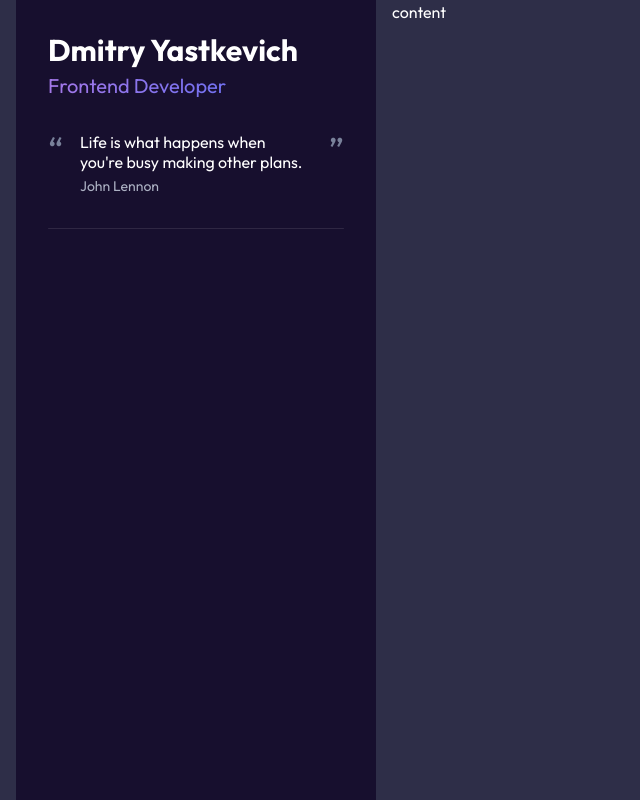
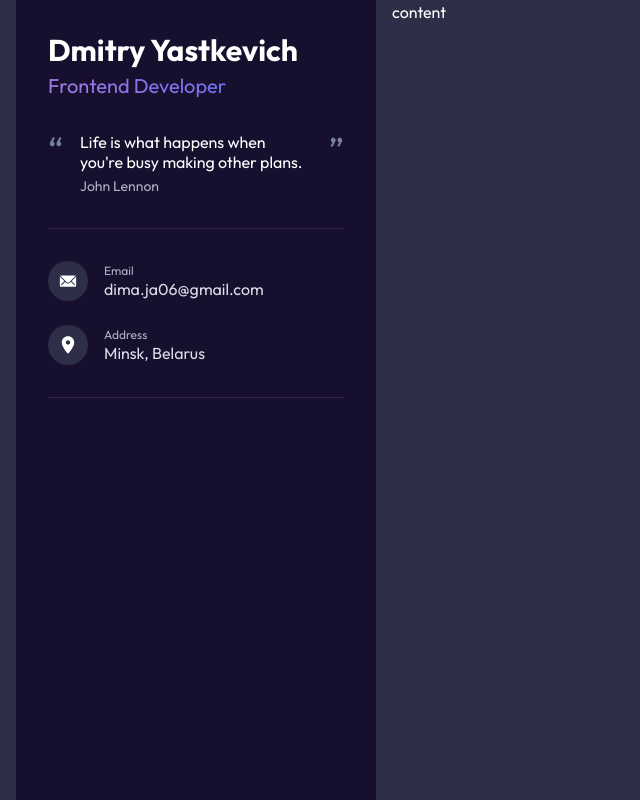
Before and after one commit to yatskeech/cv, a React (Vite) app: page / in a window 1280 px wide. Shown: the whole page, without its empty margins (0-640 px from the left). Built offline with nearby package versions, Linux system fonts and the light colour scheme; a web font is replaced by a local one.

Commit message:
Create an info about me

```diff
--- a/package.json
+++ b/package.json
@@ -11,7 +11,8 @@
   },
   "dependencies": {
     "react": "^18.3.1",
-    "react-dom": "^18.3.1"
+    "react-dom": "^18.3.1",
+    "react-icons": "^5.4.0"
   },
   "devDependencies": {
     "@eslint/js": "^9.15.0",
--- a/src/App.tsx
+++ b/src/App.tsx
@@ -1,5 +1,6 @@
 import Divider from "./components/Divider";
 import Header from "./components/Header";
+import Info from "./components/Info";
 
 function App() {
   return (
@@ -10,7 +11,8 @@ function App() {
             <div className="flex flex-col gap-8 p-8">
               <Header />
               <Divider />
-
+              <Info />
+              <Divider />
             </div>
           </div>
           <div>content</div>
--- /dev/null
+++ b/src/components/Info.tsx
@@ -0,0 +1,33 @@
+import { IoIosMail, IoMdPin } from "react-icons/io";
+
+function Info() {
+  return (
+    <div className="flex flex-col gap-6">
+      <div className="flex gap-4 items-center">
+        <div className="w-10 h-10 flex justify-center items-center bg-gray-darker rounded-full">
+          <IoIosMail className="text-xl" />
+        </div>
+        <div className="flex flex-col gap-1">
+          <span className="text-xs text-gray-light leading-none">Email</span>
+          <a
+            href="mailto:dima.ja06@gmail.com"
+            className="text-gray-lighter leading-none"
+          >
+            dima.ja06@gmail.com
+          </a>
+        </div>
+      </div>
+      <div className="flex gap-4 items-center">
+        <div className="w-10 h-10 flex justify-center items-center bg-gray-darker rounded-full">
+          <IoMdPin className="text-xl" />
+        </div>
+        <div className="flex flex-col gap-1">
+          <span className="text-xs text-gray-light leading-none">Address</span>
+          <span className="text-gray-lighter leading-none">Minsk, Belarus</span>
+        </div>
+      </div>
+    </div>
+  );
+}
+
+export default Info;
```
Also changed, not shown: 1 other file (tests, documents, lock files or other folders).
